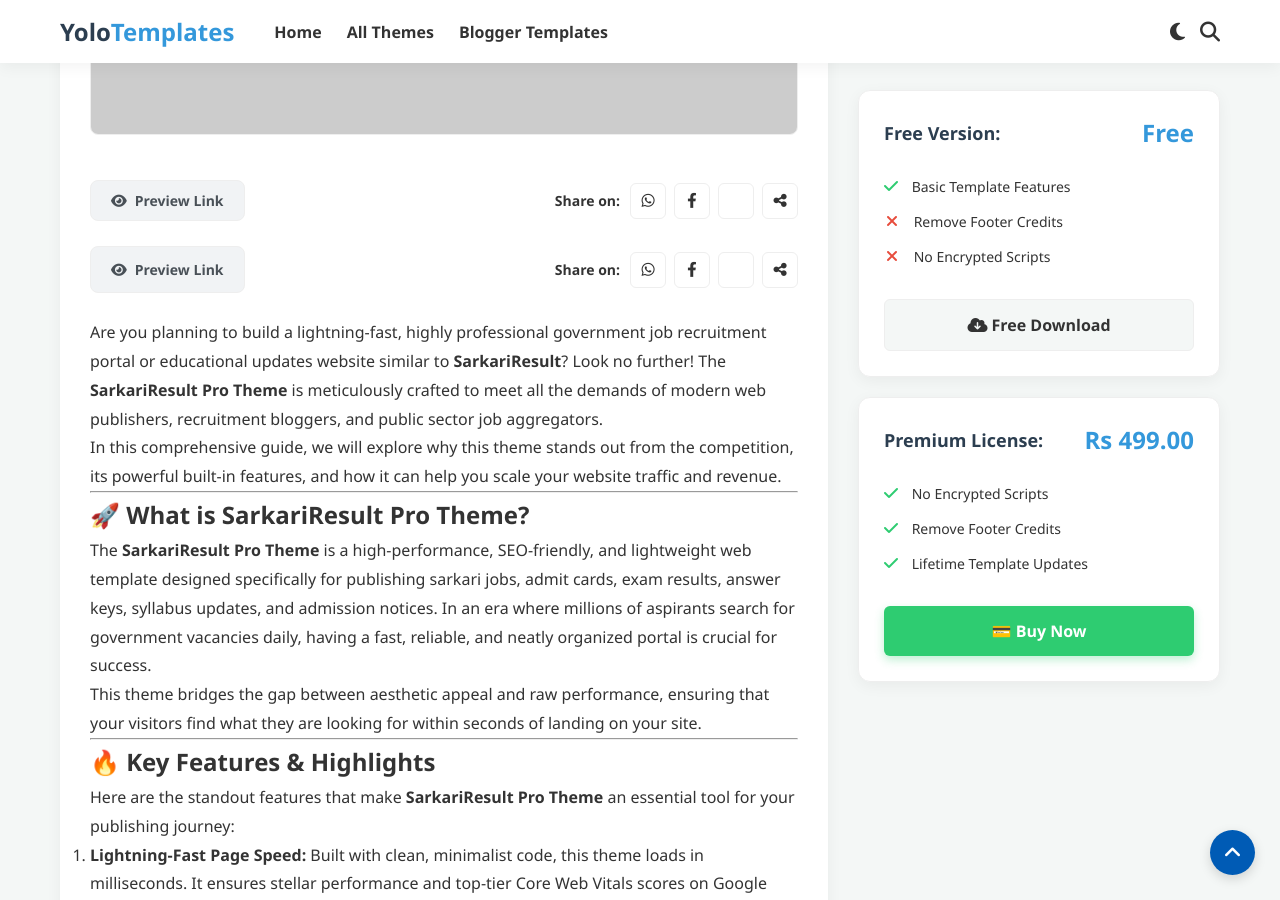
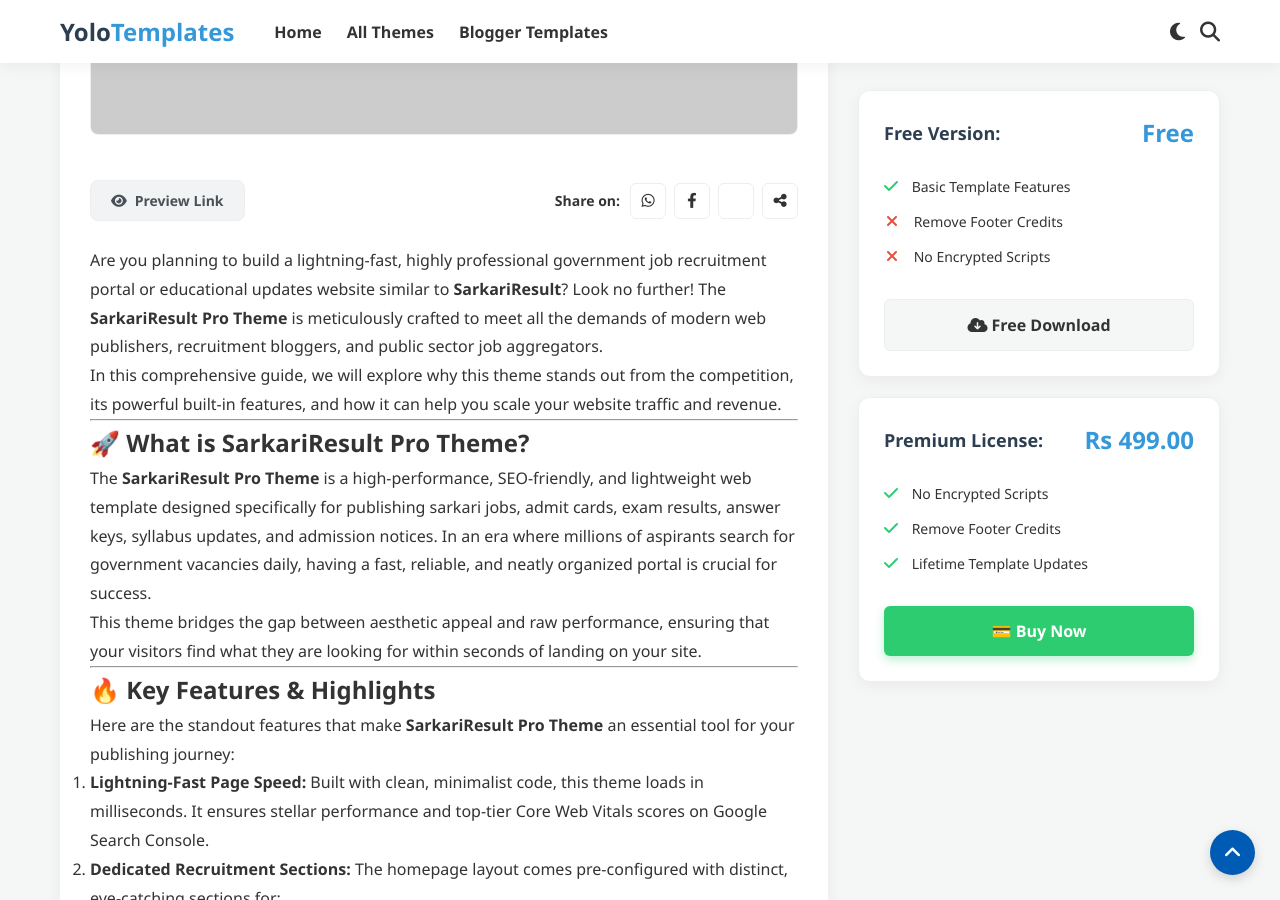
Before and after one commit to yolotemplates/yolotemplates.github.io, a Jekyll site: the page built from _posts/2026-10-30-jobportal-pro.md, in a window 1280 px wide and 900 px high, scrolled down 455 px. Built offline with Jekyll 4.4.1, drawn with Linux system fonts in a browser that asks for light colours.

Commit message:
Update 2026-10-30-jobportal-pro.md

```diff
--- a/_posts/2026-10-30-jobportal-pro.md
+++ b/_posts/2026-10-30-jobportal-pro.md
@@ -9,19 +9,6 @@ premium_download_link: "https://yolotemplates.github.io/hidden-files/sarkariresu
 free_price: "Free"
 premium_price: "Rs 499.00"
 ---
-
-<div class="post-action-bar">
-    <a href="{{ page.preview_link }}" class="btn-preview-link" target="_blank"><i class="fa-solid fa-eye"></i> Preview Link</a>
-    <div class="share-container">
-        <span class="share-label">Share on:</span>
-        <div class="share-icons">
-            <a href="https://api.whatsapp.com/send?text={{ page.title | url_encode }}%20{{ site.url }}{{ page.url }}" target="_blank" class="share-btn" title="Share on WhatsApp"><i class="fa-brands fa-whatsapp"></i></a>
-            <a href="https://www.facebook.com/sharer/sharer.php?u={{ site.url }}{{ page.url }}" target="_blank" class="share-btn" title="Share on Facebook"><i class="fa-brands fa-facebook-f"></i></a>
-            <a href="https://twitter.com/intent/tweet?text={{ page.title | url_encode }}&url={{ site.url }}{{ page.url }}" target="_blank" class="share-btn" title="Share on X"><i class="fa-brands fa-x-twitter"></i></a>
-            <a href="mailto:?subject={{ page.title | url_encode }}&body=Check out this theme: {{ site.url }}{{ page.url }}" class="share-btn" title="Share More"><i class="fa-solid fa-share-nodes"></i></a>
-        </div>
-    </div>
-</div>
 
 Are you planning to build a lightning-fast, highly professional government job recruitment portal or educational updates website similar to **SarkariResult**? Look no further! The **SarkariResult Pro Theme** is meticulously crafted to meet all the demands of modern web publishers, recruitment bloggers, and public sector job aggregators.
 
```
